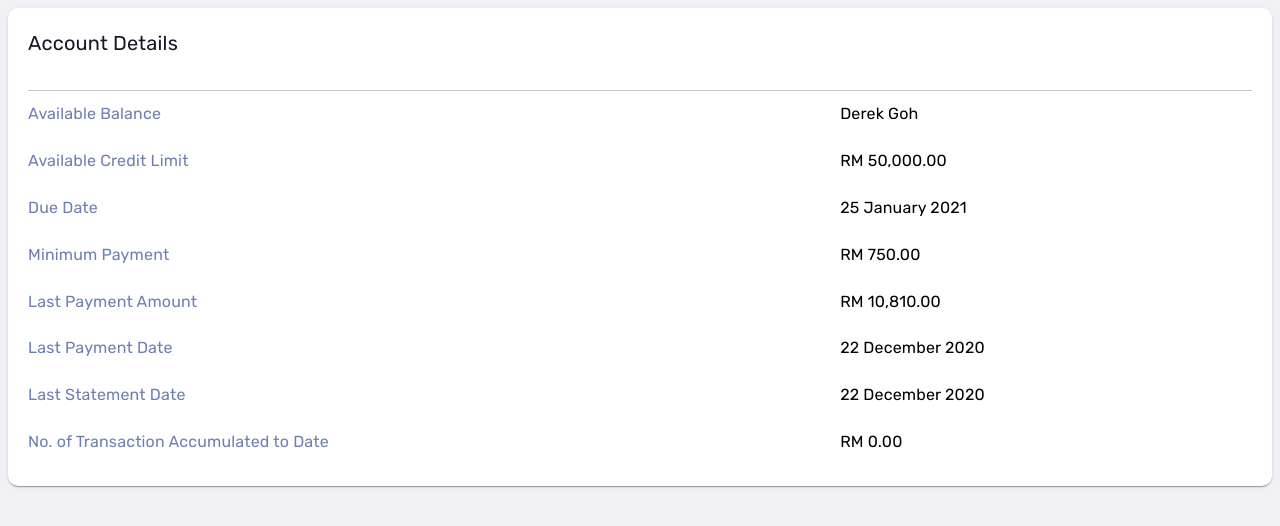
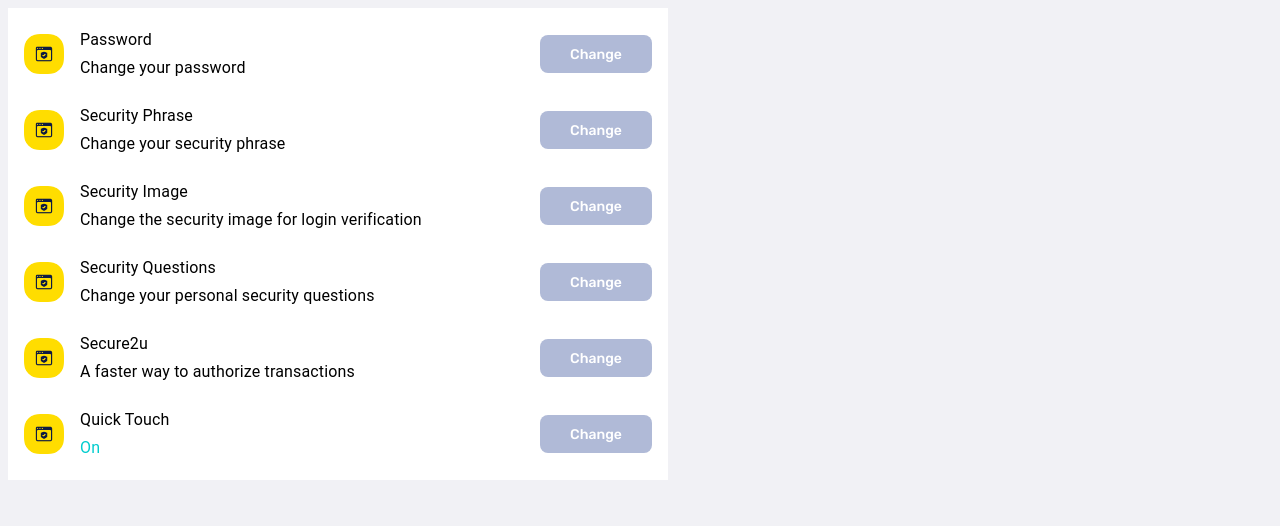
Before and after one commit to shinghuey27/dyno-web, a React (Create React App) app: page / in a window 1280 px wide. Shown: the top 526 px of the page. Built offline with nearby package versions, Linux system fonts and the light colour scheme.

Commit message:
material ui list

```diff
--- a/src/App.js
+++ b/src/App.js
@@ -1,11 +1,13 @@
+import MUIList from "./Components/List/MUIList/MUIList";
 import MUITable from "./Components/Table/MUITable/MUITable";
+
 
 
 
 function App(props) {
   return (
     <div style={{ display: "flex", flexWrap: "wrap" }}>
-      <MUITable />
+      <MUIList />
 
     </div>
   );
--- a/src/Components/Button/Button.js
+++ b/src/Components/Button/Button.js
@@ -6,25 +6,27 @@ import PropTypes from "prop-types";
 
 const Button = (props) => {
 
-  const { name, id, item, error, managedCallback, } = props;
+  const { name, id, item, error, managedCallback, disabled, text } = props;
   const { action, label } = item || { label: 'Default' };
 
   const onClick = () => managedCallback(action?.actionURL)
-  const disabled = error && Object.keys(error).length > 0 || false;
+  const disabled_dynamo = error && Object.keys(error).length > 0 || false;
 
 
-  const className = disabled ? 'button-disabled' : 'button';
+  const className = (disabled || disabled_dynamo) ? 'button-disabled' : 'button';
+
+  const renderText = ()=> text? text : label
 
   return (
     <button
       name={name}
       id={id}
       className={className}
-      disabled={disabled}
+      disabled={(disabled || disabled_dynamo)}
       onClick={onClick}
       {...props}
     >
-      {label}
+      {renderText()}
     </button>);
 
 };
--- /dev/null
+++ b/src/Components/List/MUIList/MUIList.jsx
@@ -0,0 +1,60 @@
+import * as React from 'react';
+import List from '@mui/material/List';
+import ListItem from '@mui/material/ListItem';
+import ListItemIcon from '@mui/material/ListItemIcon';
+import ListItemText from '@mui/material/ListItemText';
+import ListSubheader from '@mui/material/ListSubheader';
+import Simpleicon from '../../../Asset/Icon/SampleIcon.png';
+import Button from '../../Button/Button'
+import { useEffect } from 'react';
+
+const iconStyle = {
+    width: 40,
+    height: 40,
+}
+
+const buttonStyle = {
+    backgroundColor: '#B0BAD7',
+    color: 'white',
+    border: 0
+}
+
+function createData(title, description, style) {
+    return { title, description, style };
+}
+
+const rows = [
+    createData('Password', 'Change your password'),
+    createData('Security Phrase', 'Change your security phrase'),
+    createData('Security Image', 'Change the security image for login verification'),
+    createData('Security Questions', 'Change your personal security questions'),
+    createData('Secure2u', 'A faster way to authorize transactions'),
+    createData('Quick Touch', 'On', { title: {}, description: { color: '#01CCCE' } }),
+
+];
+
+export default function MUIList() {
+
+    return (
+        <List
+            sx={{
+                width: '100%',
+                maxWidth: 660,
+                bgcolor: 'background.paper'
+            }}
+        >
+            {rows.map((row, index) => (
+                <ListItem key={index}>
+                    <ListItemIcon>
+                        <img src={Simpleicon} style={iconStyle} />
+                    </ListItemIcon>
+                    <div style={{ flex: 1 }}>
+                        <ListItemText primary={row?.title} style={row?.style?.title} />
+                        <ListItemText primary={row?.description} style={row?.style?.description} />
+                    </div>
+                    <Button style={buttonStyle} text={'Change'}></Button>
+                </ListItem>
+            ))}
+        </List>
+    );
+}
--- a/src/Components/Table/MUITable/MUITable.jsx
+++ b/src/Components/Table/MUITable/MUITable.jsx
@@ -41,8 +41,6 @@ const cellTableStyleHeader = {
     padding: 0,
     borderBottom:0,
     borderTop:'1px solid #C7C7C7'
-
-
 }
 
 
```
Also changed, not shown: public/SampleIcon/SampleIcon.png (added), src/Asset/Icon/SampleIcon.png (added).
